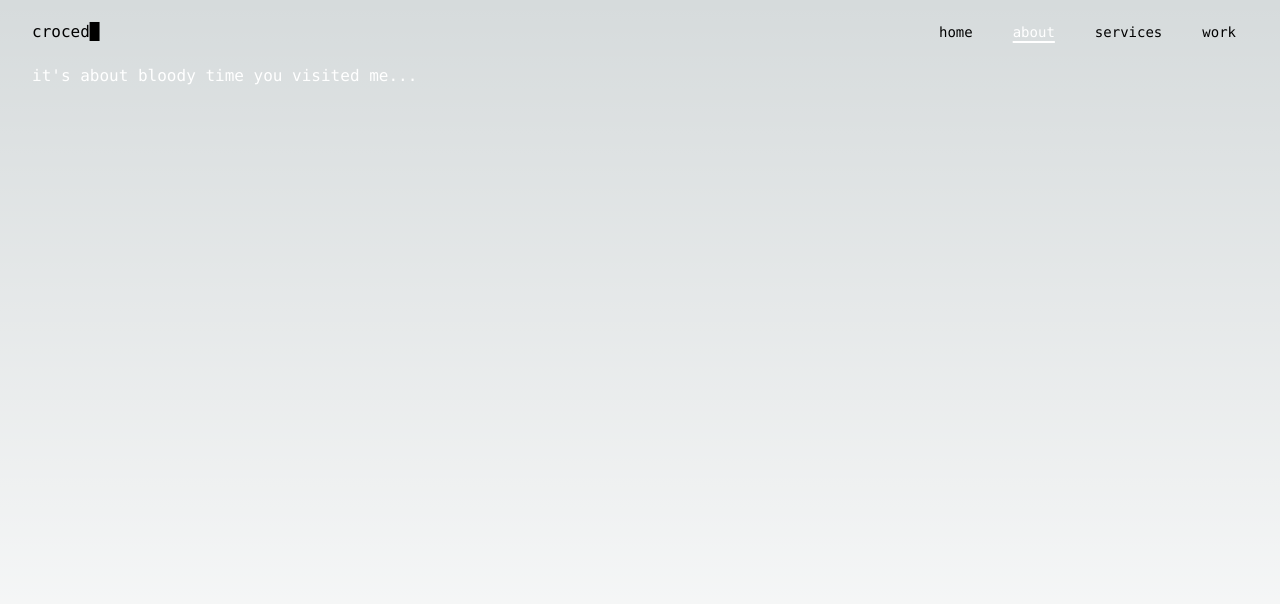
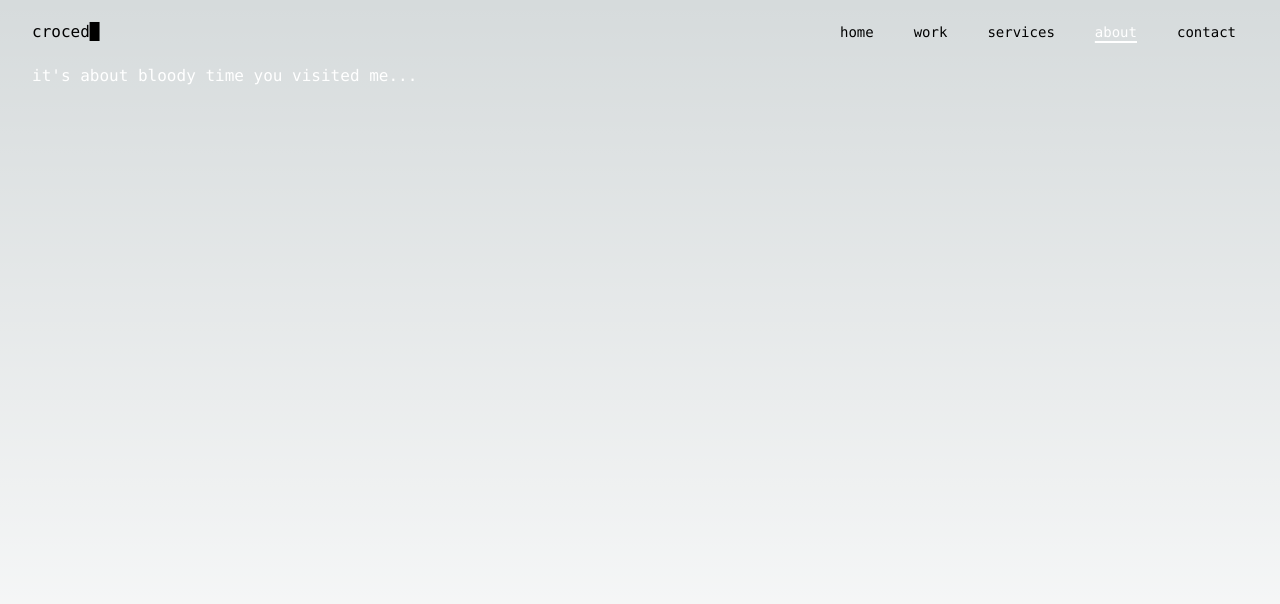
Before and after one commit to croced/croced-portfolio, a Next.js app: page /about in a window 1280 px wide. Shown: the top 604 px of the page. Built offline with nearby package versions, Linux system fonts and the light colour scheme.

Commit message:
feat: mobile navbar changes

```diff
--- a/components/navigation/NavigationBar.tsx
+++ b/components/navigation/NavigationBar.tsx
@@ -7,9 +7,10 @@ interface Props { }
 
 const navItems = [
     { label: 'home', href: '/'},
+    { label: 'work', href: '/work'},
+    { label: 'services', href: '/services'},
     { label: 'about', href: '/about'},
-    { label: 'services', href: '/services'},
-    { label: 'work', href: '/work'},
+    { label: 'contact', href: '/contact'},
 ];
 
 const NavigationBar: React.FC<Props> = () => {
@@ -97,8 +98,8 @@ const NavigationBar: React.FC<Props> = () => {
                 leaveFrom="opacity-100 scale-100"
                 leaveTo="opacity-0 scale-95"
             >
-                <div className="md:hidden bg-stone-900" id="mobile-menu">
-                        <div ref={mobileItemsRef} className="px-2 pt-2 pb-3 space-y-1 sm:px-3">
+                <div className="md:hidden bg-black border-2" id="mobile-menu">
+                        <div ref={mobileItemsRef} className="pt-2 pb-3 space-y-1">
                             {navItems.map((item) => {
                                 return <NavigationItem key={item.href} href={item.href} label={item.label} onClick={onItemClick} mobile />;
                             })}
--- a/components/navigation/NavigationItem.tsx
+++ b/components/navigation/NavigationItem.tsx
@@ -11,7 +11,7 @@ interface Props {
 
 const underlineStyling: string = " underline-offset-4 decoration-2 decoration-intu-primary " as const;
 const desktopStyling: string = "px-3 py-2 rounded-md text-sm font-medium" as const;
-const mobileStyling: string = "text-neutral-300 hover:bg-neutral-700 hover:text-white block px-3 py-2 rounded-md text-base font-medium" as const;
+const mobileStyling: string = "text-neutral-300 hover:bg-stone-700 hover:text-white block px-3 py-2 rounded-md text-base font-medium" as const;
 
 const NavigationItem: React.FC<Props> = ({href, label, mobile, onClick}) => {
 
@@ -26,7 +26,7 @@ const NavigationItem: React.FC<Props> = ({href, label, mobile, onClick}) => {
                 (isActive ? "underline text-white" : "hover:underline text-text-primary") + underlineStyling + (mobile ? mobileStyling : desktopStyling)
             }
         >
-            {label}
+           {label}
         </Link>
     )
 }
--- a/styles/globals.css
+++ b/styles/globals.css
@@ -41,7 +41,7 @@
 :root {
   --max-width: 1100px;
   --border-radius: 12px;
-  --font-mono: ui-monospace, Menlo, Monaco, 'Cascadia Mono', 'Segoe UI Mono',
+  --font-mono: Monaco, 'Cascadia Mono', 'Segoe UI Mono',
     'Roboto Mono', 'Oxygen Mono', 'Ubuntu Monospace', 'Source Code Pro',
     'Fira Mono', 'Droid Sans Mono', 'Courier New', monospace;
 
```
